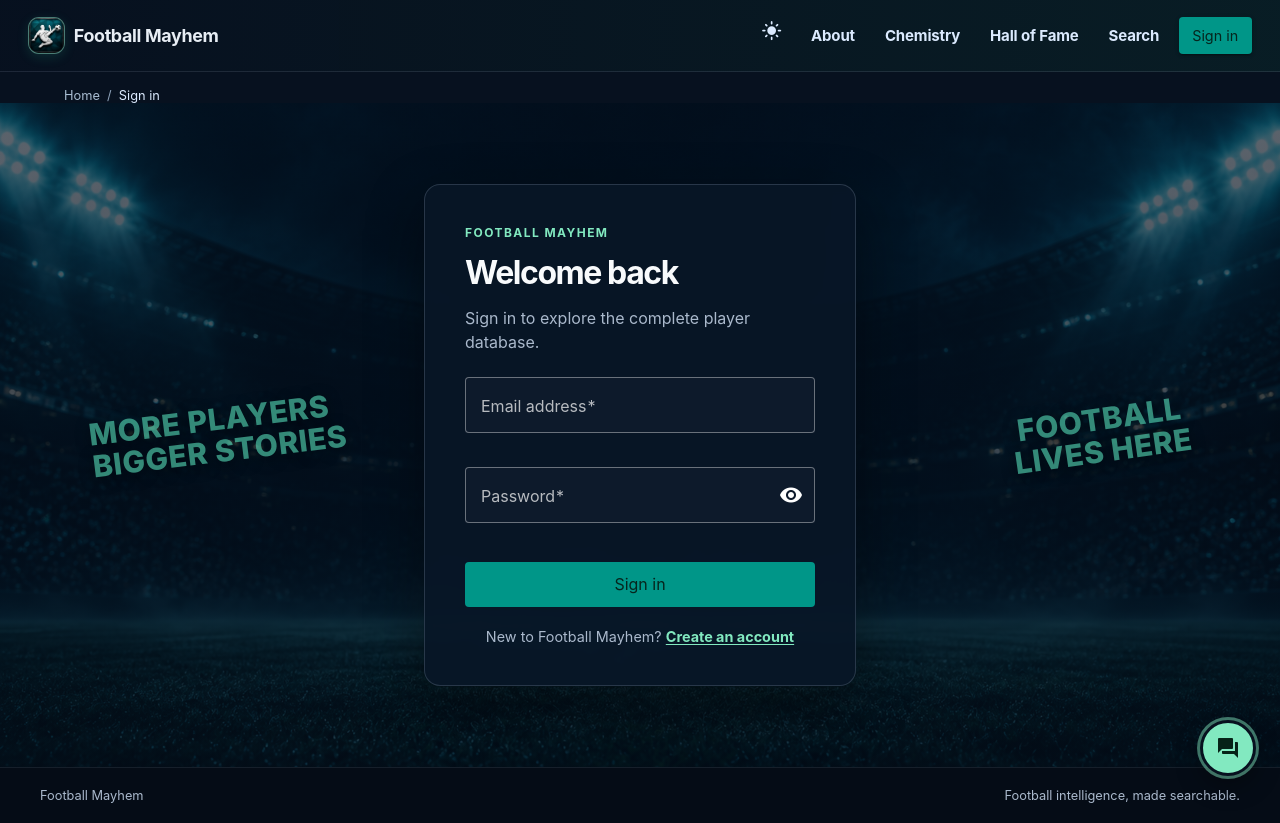
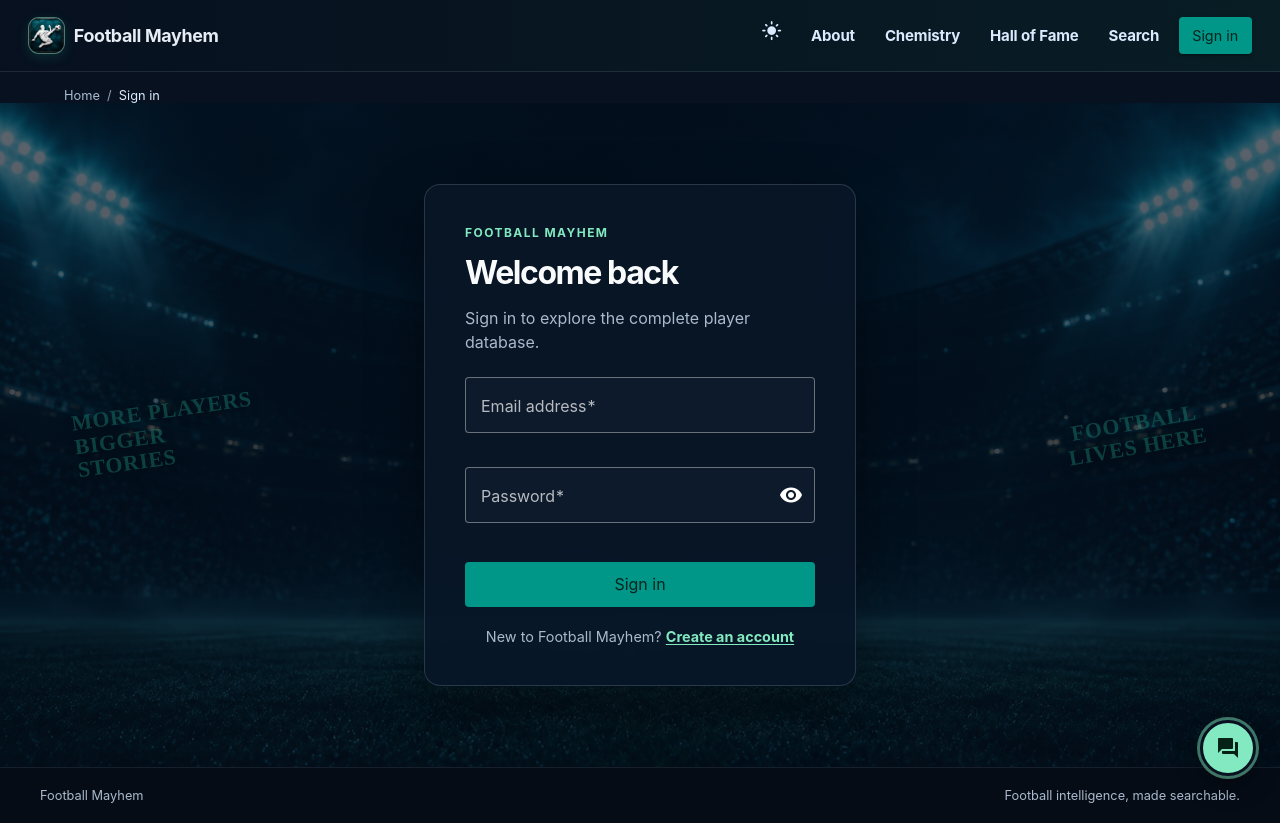
Before and after one commit to swapgamer/DraftApp, an Angular app in the folder UI/DraftAOD/: page /login in a window 1280 px wide. Built offline with nearby package versions, Linux system fonts and the light colour scheme.

Commit message:
style refine stadium login slogans

```diff
--- a/UI/DraftAOD/src/app/features/auth/login/login.component.html
+++ b/UI/DraftAOD/src/app/features/auth/login/login.component.html
@@ -1,5 +1,5 @@
 <section class="auth-page">
-  <p class="stadium-message stadium-message--left" aria-hidden="true">More players<br />bigger stories</p>
+  <p class="stadium-message stadium-message--left" aria-hidden="true">More players<br />bigger<br />stories</p>
   <p class="stadium-message stadium-message--right" aria-hidden="true">Football<br />lives here</p>
   <form class="auth-card" [formGroup]="form" (ngSubmit)="submit()" novalidate>
     <p class="eyebrow">Football Mayhem</p>
--- a/UI/DraftAOD/src/app/features/auth/login/login.component.scss
+++ b/UI/DraftAOD/src/app/features/auth/login/login.component.scss
@@ -16,17 +16,19 @@
   position: absolute;
   z-index: 0;
   margin: 0;
-  color: rgba(89, 230, 191, .58);
-  font-size: clamp(1.25rem, 2.35vw, 2.5rem);
+  color: rgba(42, 205, 172, .34);
+  font-family: "Segoe Print", "Bradley Hand", cursive;
+  font-size: clamp(1rem, 1.7vw, 1.75rem);
   font-weight: 800;
-  letter-spacing: .02em;
+  letter-spacing: .035em;
   line-height: 1.08;
   text-transform: uppercase;
-  text-shadow: 0 .2rem .9rem rgba(0, 0, 0, .44);
+  text-shadow: 0 .12rem .65rem rgba(0, 0, 0, .5);
+  opacity: .78;
 }
 
-.stadium-message--left { left: clamp(1.5rem, 7vw, 7rem); transform: rotate(-7deg); }
-.stadium-message--right { right: clamp(1.5rem, 7vw, 7rem); text-align: center; transform: rotate(-8deg); }
+.stadium-message--left { left: clamp(1.75rem, 5.75vw, 5.5rem); transform: rotate(-8deg); }
+.stadium-message--right { right: clamp(1.75rem, 5.75vw, 5.5rem); text-align: center; transform: rotate(-10deg); }
 
 .auth-card { position: relative; z-index: 1; display: grid; width: min(100%, 27rem); gap: .85rem; padding: clamp(1.5rem, 5vw, 2.5rem); background: rgba(8, 22, 39, .91); border: 1px solid rgba(148,163,184,.24); border-radius: 1rem; box-shadow: 0 1.25rem 3.5rem rgba(0,0,0,.38); backdrop-filter: blur(5px); }
 .eyebrow { margin: 0; color: var(--accent); font-size: .75rem; font-weight: 750; letter-spacing: .12em; text-transform: uppercase; }
```
